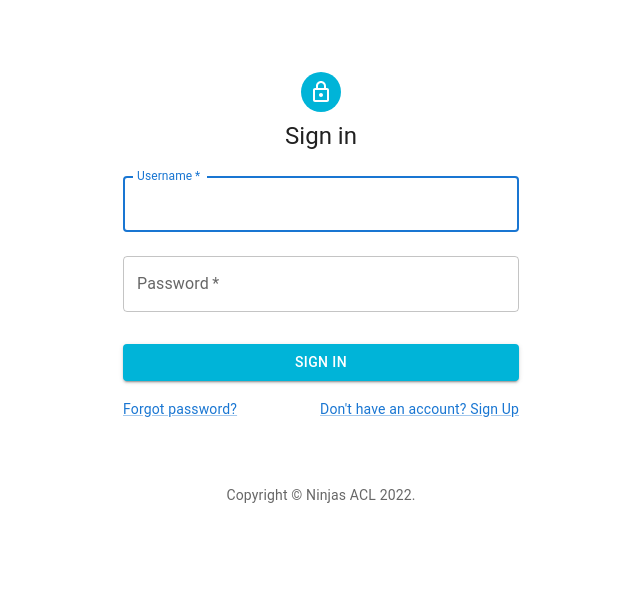
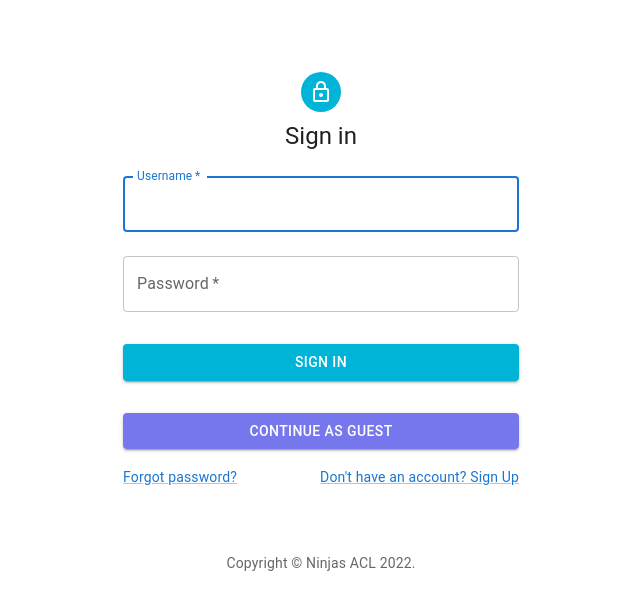
Before and after one commit to Advanced-Computer-Lab-2022/Ninjas, a React (Create React App) app in the folder frontend/: page / in a window 1280 px wide. Shown: the top 610 px of the page, without its empty margins (319-959 px from the left). Built offline with nearby package versions, Linux system fonts and the light colour scheme.

Commit message:
redirection sample + continue as guest

```diff
--- a/frontend/src/components/Login.js
+++ b/frontend/src/components/Login.js
@@ -51,10 +51,45 @@ const Login = () => {
         setMsg(error.response.data.message)
       })
 
-    if (response.status == 200)
-      alert("logged in successfully.")
+    if (response.status == 200) {
+      //the response in case the login succeeds is the user object with all its details.
+      const user = response.data;
 
+      //we should check the user type, and redirect to the appropriate home page
+      //we usually append the userId to the params so that we can use it later on
+      // switch (user.type) {
+      //   case ('INDIVIDUAL_TRAINEE'):
+      //     window.location.href = `/individualTrainee/${user._id}`; break;
+
+      //   case ('CORPORATE_TRAINEE'):
+      //     window.location.href = `/corporateTrainee/${user._id}`; break;
+
+      //   case ('INSTRUCTOR'):
+      //     window.location.href = `/instructor/${user._id}`; break;
+
+      //   case ('ADMIN'):
+      //     window.location.href = `/admin/${user._id}`; break;
+      // }
+
+      console.log(user.type);
+    }
   };
+
+  const continueAsGuest = async () => {
+    //what if we want to continue as a guest?
+    //we have a standard guest user in the database that we can use in that case
+    const response = await axios.get(`http://localhost:8000/login?username=guest123&password=123456`)
+      .catch((error) => {
+        console.log(error)
+        setMsg(error.response.data.message)
+      })
+
+    if (response.status === 200) {
+      console.log("guest login ", response.data)
+      const user = response.data;
+      // window.location.href = `/guest/${user._id}`;
+    }
+  }
 
   return (
     <div>
@@ -68,10 +103,10 @@ const Login = () => {
             alignItems: 'center',
           }}
         >
-          { errMsg != '' &&
+          {errMsg != '' &&
             <Alert variant="filled" severity="error">
-            {errMsg}
-          </Alert>
+              {errMsg}
+            </Alert>
           }
 
           <Avatar sx={{ m: 1, bgcolor: '#00B4D8' }}>
@@ -109,6 +144,13 @@ const Login = () => {
             >
               Sign In
             </Button>
+            <Button fullWidth
+              variant="contained"
+              sx={{ mt: 2, mb: 2, bgcolor: '#00D8' }}
+              onClick={continueAsGuest}
+            >
+              CONTINUE AS GUEST
+            </Button>
             <Grid container>
               <Grid item xs>
                 <Link href="/forgotPassword" variant="body2">
```
